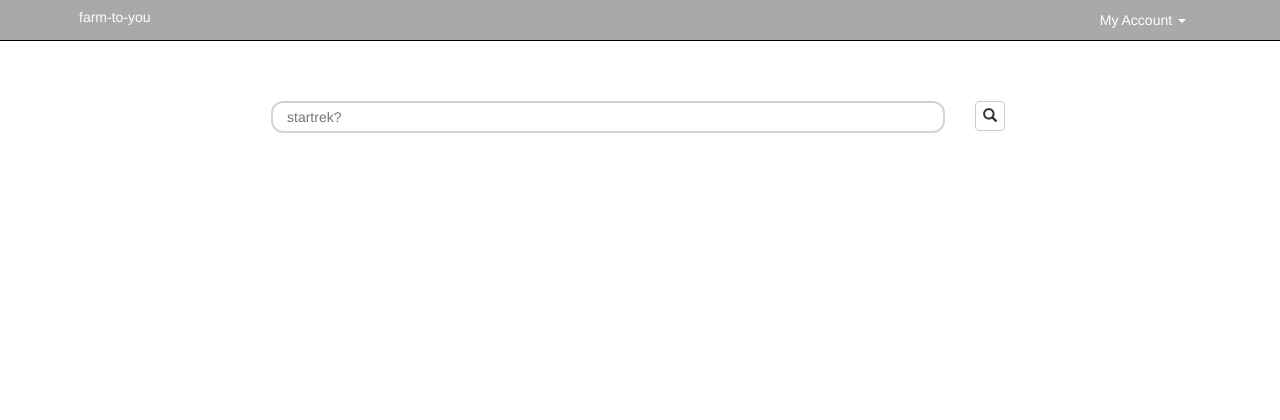
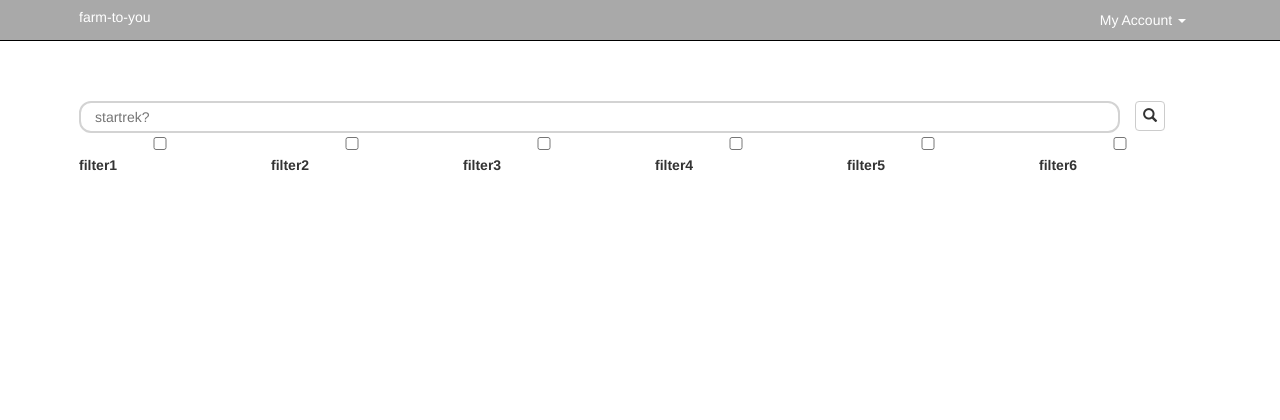
Before and after one commit to kingscreations/farm-to-you, a PHP site: page / in a window 1280 px wide. Shown: the top 420 px of the page. Run offline with PHP 8.4, Linux system fonts and the light colour scheme; some libraries are stand-ins or nearby versions.

Commit message:
change the layout by defining multi-container-fluid

```diff
--- a/css/main.css
+++ b/css/main.css
@@ -105,7 +105,7 @@ input[type=text]:focus {
 }
 
 /*
- * useful classes
+ * utilities classes
  */
 .no-margin {
 	margin: 0 !important;
@@ -115,6 +115,10 @@ input[type=text]:focus {
 	margin-top: 60px;
 }
 
+.no-padding-right {
+	padding-right: 0;
+}
+
 /*
  * head titles
  */
--- a/php/lib/footer.php
+++ b/php/lib/footer.php
@@ -5,7 +5,7 @@
  * @author Florian Goussin <florian.goussin@gmail.com>
  */
 ?>
-
+		<div class="container-fluid">
 			<footer>
 				<div class="row-fluid">
 					<div class="col-sm-3">
--- a/php/lib/header.php
+++ b/php/lib/header.php
@@ -57,3 +57,4 @@
 					</ul> <!-- end pills -->
 				</div>
 			</div><!-- end row-fluid main-menu -->
+		</div><!-- end container-fluid -->
--- a/php/lib/main-search.php
+++ b/php/lib/main-search.php
@@ -6,9 +6,9 @@
  */
 ?>
 
-<div class="top-spacer"></div>
+<div class="row-fluid clearfix">
 	<form action="">
-	<div class="col-xs-11">
+		<div class="col-xs-11 no-padding-right">
 			<input type="text" name="main-search-input" placeholder="startrek?" />
 		</div>
 		<div class="col-xs-1">
@@ -16,5 +16,32 @@
 				<span class="glyphicon glyphicon-search" aria-hidden="true"></span>
 			</button>
 		</div>
+	</form>
+</div><!-- end row-fluid -->
 
-</form>
+<div class="row-fluid">
+	<div class="col-xs-2">
+		<input type="checkbox" name="filter1" id="filter1"/>
+		<label for="filter1">filter1</label>
+	</div>
+	<div class="col-xs-2">
+		<input type="checkbox" name="filter2" id="filter2"/>
+		<label for="filter2">filter2</label>
+	</div>
+	<div class="col-xs-2">
+		<input type="checkbox" name="filter3" id="filter3"/>
+		<label for="filter3">filter3</label>
+	</div>
+	<div class="col-xs-2">
+		<input type="checkbox" name="filter4" id="filter4"/>
+		<label for="filter4">filter4</label>
+	</div>
+	<div class="col-xs-2">
+		<input type="checkbox" name="filter5" id="filter5"/>
+		<label for="filter5">filter5</label>
+	</div>
+	<div class="col-xs-2">
+		<input type="checkbox" name="filter6" id="filter6"/>
+		<label for="filter6">filter6</label>
+	</div>
+</div><!-- end row-fluid -->
--- a/php/lib/new-user.php
+++ b/php/lib/new-user.php
@@ -6,6 +6,9 @@
  */
 ?>
 
-<div class="row-fluid" id="main-search">
+<div class="container-fluid" id="main-search">
+	<div class="top-spacer"></div>
+
 	<?php require_once "main-search.php" ?>
-</div><!-- end row-fluid -->
+
+</div><!-- end container-fluid -->
```
Lines whose indentation alone changed are shown as unchanged.
